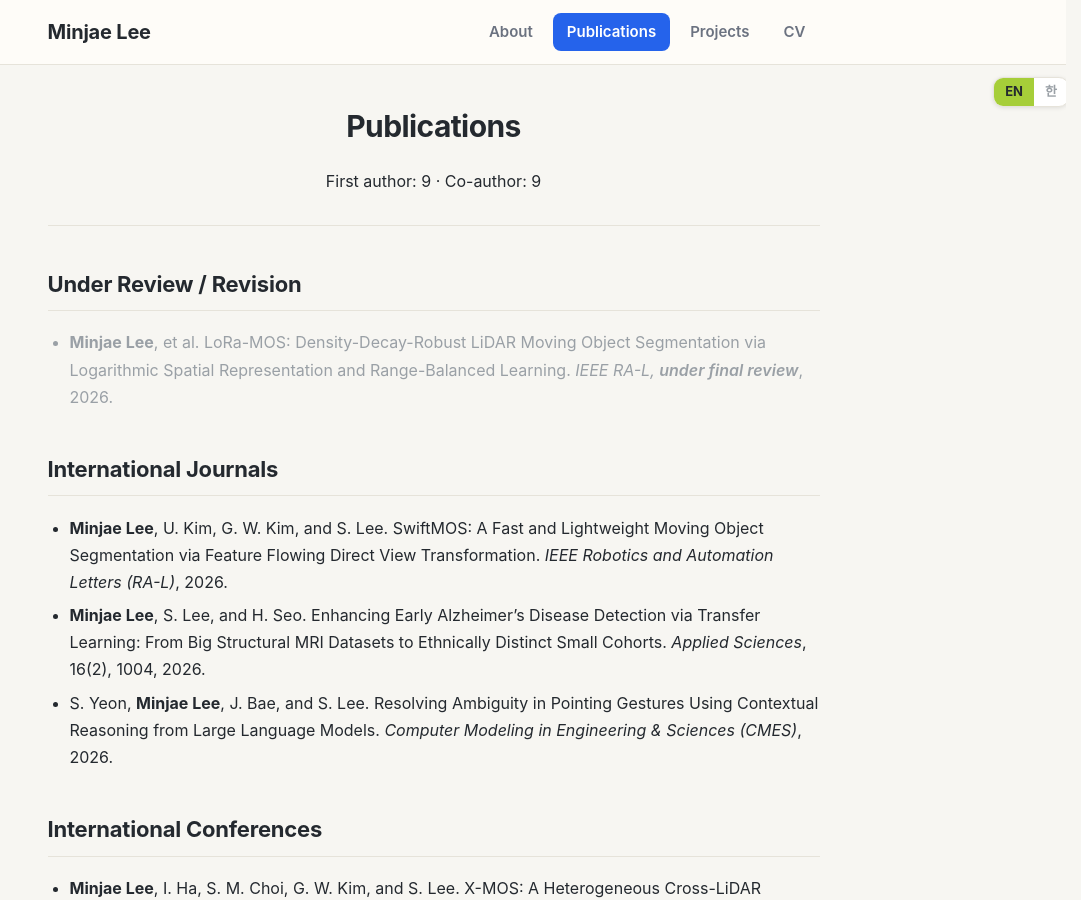
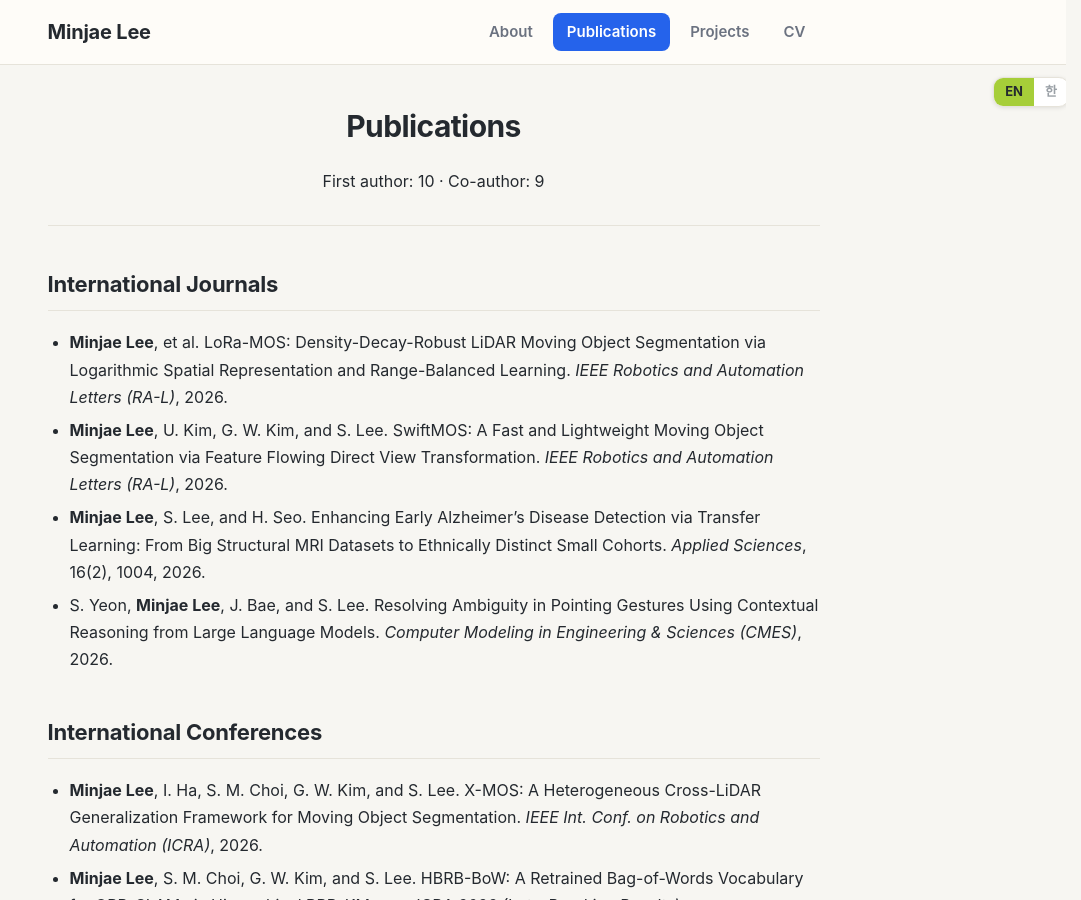
Before and after one commit to MinChoi0129/MinChoi0129.github.io, a Jekyll site: the page built from publications.md, in a window 1280 px wide and 900 px high. Shown: the whole window, without its empty margins (199-1280 px from the left). Built offline with Jekyll 4.4.1, drawn with Linux system fonts in a browser that asks for light colours.

Commit message:
LoRa-MOS accepted to IEEE RA-L: update News, publications, project, CV
- News: 2026.09 RA-L acceptance (EN/KO)
- Publications: move LoRa-MOS from Under Review to International Journals,
  drop the now-empty Under Review section, first-author count 9 -> 10
- Projects: LoRa-MOS description, body, and thumbnail say IEEE RA-L 2026
- CV (EN/KO): same move and count, project period Feb.-Sep. 2026;
  PDFs and page-1 previews rebuilt

Co-Authored-By: Claude Opus 5.5 <noreply@anthropic.com>

```diff
--- a/publications.md
+++ b/publications.md
@@ -11,22 +11,15 @@ title: Publications
 
 <h1><span class="lang-en">Publications</span><span class="lang-ko">논문</span></h1>
 
-<p><span class="lang-en">First author: 9 · Co-author: 9</span><span class="lang-ko">주저자 9편 · 공저자 9편</span></p>
+<p><span class="lang-en">First author: 10 · Co-author: 9</span><span class="lang-ko">주저자 10편 · 공저자 9편</span></p>
 
 </div>
 
 ---
 
-## <span class="lang-en">Under Review / Revision</span><span class="lang-ko">심사·수정 중</span>
-
-<div class="under-review" markdown="1">
-
-- **Minjae Lee**, et al. LoRa-MOS: Density-Decay-Robust LiDAR Moving Object Segmentation via Logarithmic Spatial Representation and Range-Balanced Learning. *IEEE RA-L, <span class="rev"><span class="lang-en">under final review</span><span class="lang-ko">최종 심사 중</span></span>*, 2026.
-
-</div>
-
 ## <span class="lang-en">International Journals</span><span class="lang-ko">국제 저널</span>
 
+- **Minjae Lee**, et al. LoRa-MOS: Density-Decay-Robust LiDAR Moving Object Segmentation via Logarithmic Spatial Representation and Range-Balanced Learning. *IEEE Robotics and Automation Letters (RA-L)*, 2026.
 - **Minjae Lee**, U. Kim, G. W. Kim, and S. Lee. SwiftMOS: A Fast and Lightweight Moving Object Segmentation via Feature Flowing Direct View Transformation. *IEEE Robotics and Automation Letters (RA-L)*, 2026.
 - **Minjae Lee**, S. Lee, and H. Seo. Enhancing Early Alzheimer's Disease Detection via Transfer Learning: From Big Structural MRI Datasets to Ethnically Distinct Small Cohorts. *Applied Sciences*, 16(2), 1004, 2026.
 - S. Yeon, **Minjae Lee**, J. Bae, and S. Lee. Resolving Ambiguity in Pointing Gestures Using Contextual Reasoning from Large Language Models. *Computer Modeling in Engineering &amp; Sciences (CMES)*, 2026.
```
Also changed, not shown: README.md (+2 -0 lines), _projects/lora-mos.md (+4 -4 lines), assets/img/cv/cv-en-p1.jpg, assets/img/cv/cv-en-p1.webp, assets/img/cv/cv-ko-p1.jpg, assets/img/cv/cv-ko-p1.webp, assets/projects/lora-mos/thumb.jpg, 4 other files.
